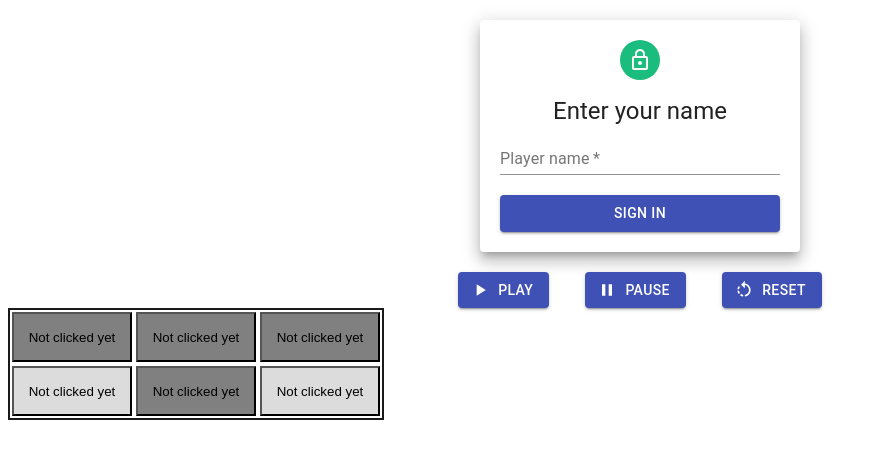
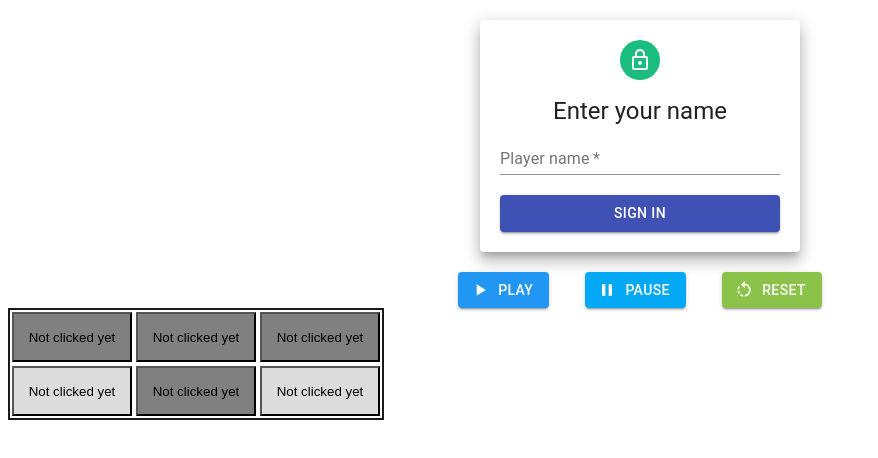
Before and after one commit to sLokhin/otus-repo-react, a React app: page / in a window 1280 px wide. Shown: the top 458 px of the page, without its empty margins (0-878 px from the left). Built offline with nearby package versions, Linux system fonts and the light colour scheme.

Commit message:
GameControls styles

```diff
--- a/src/Components/GameControls/GameControls.tsx
+++ b/src/Components/GameControls/GameControls.tsx
@@ -1,5 +1,6 @@
 import React from "react";
-import { Button } from "@material-ui/core";
+import { Button, withStyles } from "@material-ui/core";
+import { lightGreen, lightBlue, blue } from "@material-ui/core/colors";
 import styled from "@emotion/styled";
 
 import PlayArrowIcon from "@material-ui/icons/PlayArrow";
@@ -14,28 +15,41 @@ const ControlsWrapper = styled.div`
   width: 400px;
 `;
 
-const buttonStyle = {
-  margin: "0px 10px 0px 10px",
-};
+const BlueButton = withStyles(() => ({
+  root: {
+    backgroundColor: blue[500],
+    "&:hover": {
+      backgroundColor: blue[700],
+    },
+  },
+}))(Button);
 
-interface IGameControlsProps {
-  changeGameState: () => void;
-}
+const LightBlueButton = withStyles(() => ({
+  root: {
+    backgroundColor: lightBlue[500],
+    "&:hover": {
+      backgroundColor: lightBlue[700],
+    },
+  },
+}))(Button);
+
+const LightGreenButton = withStyles(() => ({
+  root: {
+    backgroundColor: lightGreen[500],
+    "&:hover": {
+      backgroundColor: lightGreen[700],
+    },
+  },
+}))(Button);
 
 interface IGameControlsState {
   pause: boolean;
 }
 
 export class GameControls extends React.Component<
-  IGameControlsProps,
+  Record<string, unknown>,
   IGameControlsState
 > {
-  static defaultProps: IGameControlsProps = {
-    changeGameState: (): void => {
-      console.log("Game state changed");
-    },
-  };
-
   state = {
     pause: true,
   } as IGameControlsState;
@@ -44,50 +58,50 @@ export class GameControls extends React.Component<
     this.setState({
       pause: false,
     });
+    console.log("startGame");
   };
 
   pauseGame = (): void => {
     this.setState({
       pause: true,
     });
+    console.log("pauseGame");
   };
 
   resetGame = (): void => {
     this.setState({
       pause: true,
     });
+    console.log("resetGame");
   };
 
   render(): React.ReactNode {
     return (
       <ControlsWrapper>
-        <Button
+        <BlueButton
           variant={"contained"}
           color={"primary"}
           startIcon={<PlayArrowIcon />}
-          style={buttonStyle}
           onClick={this.resetGame}
         >
           Play
-        </Button>
-        <Button
+        </BlueButton>
+        <LightBlueButton
           variant={"contained"}
           color={"primary"}
           startIcon={<PauseIcon />}
-          style={buttonStyle}
           onClick={this.pauseGame}
         >
           Pause
-        </Button>
-        <Button
+        </LightBlueButton>
+        <LightGreenButton
           variant={"contained"}
           color={"primary"}
           startIcon={<RotateLeftIcon />}
-          style={buttonStyle}
           onClick={this.resetGame}
         >
           Reset
-        </Button>
+        </LightGreenButton>
       </ControlsWrapper>
     );
   }
```
